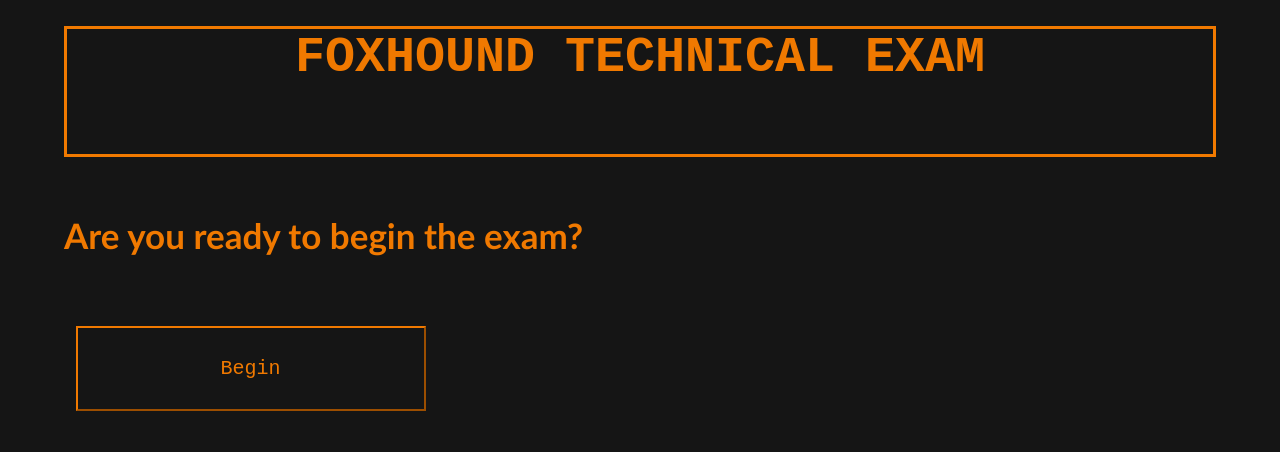
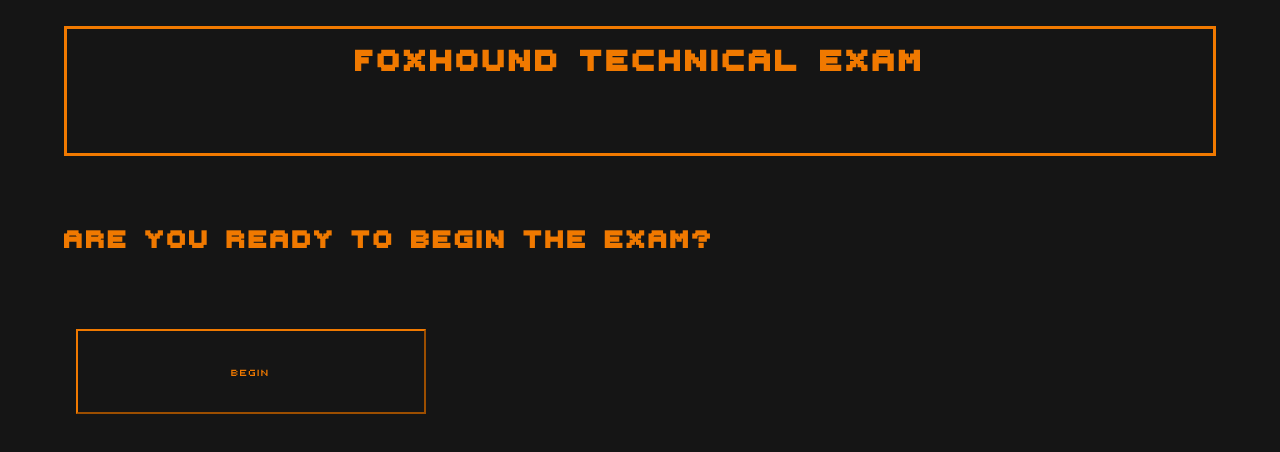
Before and after one commit to Elrond-Hubbard/foxhound-technical-exam, a plain HTML site: page index.html in a window 1280 px wide. Drawn offline with Linux system fonts and the light colour scheme.

Commit message:
added fonts

```diff
--- a/assets/css/style.css
+++ b/assets/css/style.css
@@ -5,8 +5,18 @@
 }
 
 
+@font-face {
+    font-family: "MGS";
+    src: url(../mgsFont.ttf);
+}
+@font-face {
+    font-family: "MGS2";
+    src: url(../mgs2Font.TTF);
+}
+
+
 body {
-    font-family: 'Courier New', Courier, monospace;
+    font-family: "MGS";
     margin: 2% 30%;
     background-color: #151515;
     color: #F07900;
@@ -27,11 +37,12 @@ header h1 {
     width: 100%;
     text-align: center;
     margin-bottom: 3%;
-    font-size: 50px;
+    font-size: 100px;
 }
 
 h2 {
-    font-size:50px;
+    font-size:75px;
+    font-family: "MGS";
 }
 
 section {
@@ -41,7 +52,8 @@ section {
 
 #question {
     padding-bottom: 5%;
-    font-family:'Trebuchet MS', 'Lucida Sans Unicode', 'Lucida Grande', 'Lucida Sans', Arial, sans-serif;
+    font-family: "MGS";
+    font-size: 75px;
 }
 
 button {
@@ -51,8 +63,8 @@ button {
     color:#F07900;
     background-color: #151515;
     border-color: #F07900;
-    font-size: 25px;
-    font-family: 'Courier New', Courier, monospace;
+    font-size: 35px;
+    font-family: "MGS";
 }
 
 button:hover {
@@ -64,8 +76,11 @@ button:hover {
     body {
         margin: 2% 5%;
     }
-    h2 {
-        font-size: 35px;
+    header h1 {
+        font-size: 60px;
+    }
+    h2, #question {
+        font-size: 50px;
     }
     button {
         width: 350px;
--- a/assets/script/script.js
+++ b/assets/script/script.js
@@ -138,7 +138,7 @@ const questionArray = [
             { text: "None of the above", correct: false },
         ]
     }, {
-        question: "What does the interpreter with empty statements?",
+        question: "What does the interpreter do with empty statements?",
         answers: [
             { text: "Throws an error", correct: false },
             { text: "Ignores the statements", correct: true },
```
Also changed, not shown: assets/mgs2Font.TTF (added), assets/mgsFont.ttf (added).
